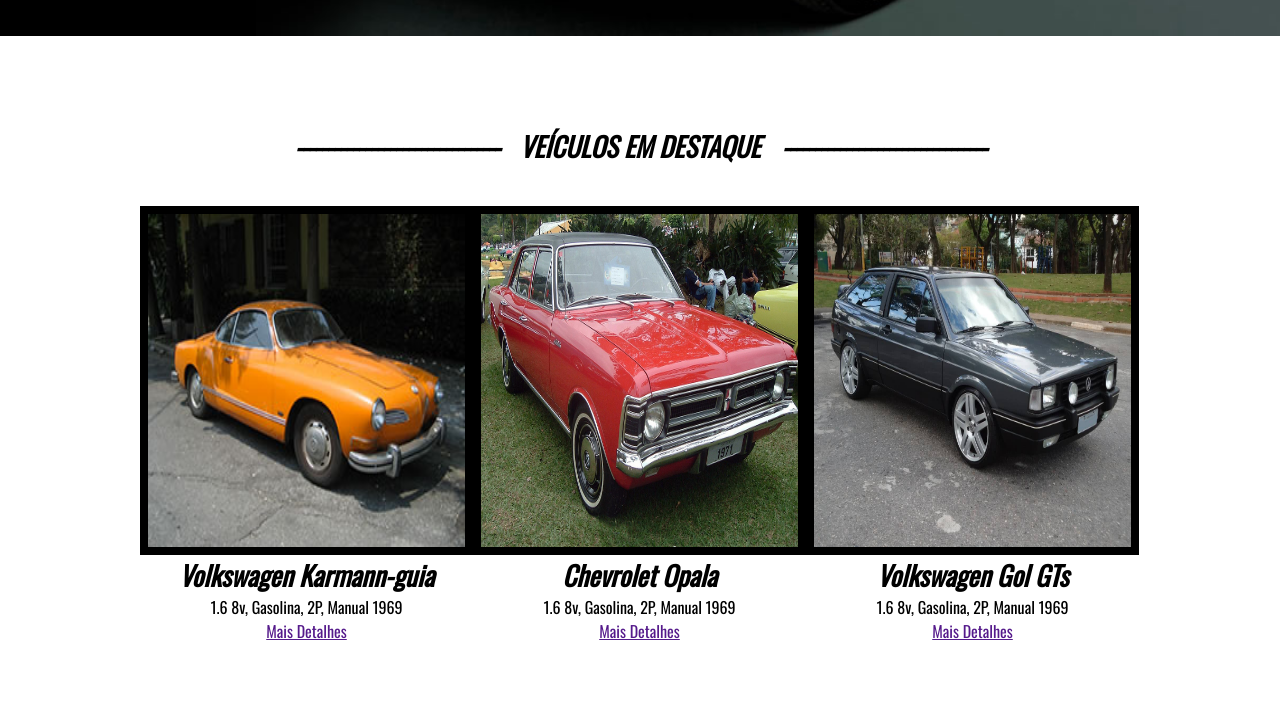
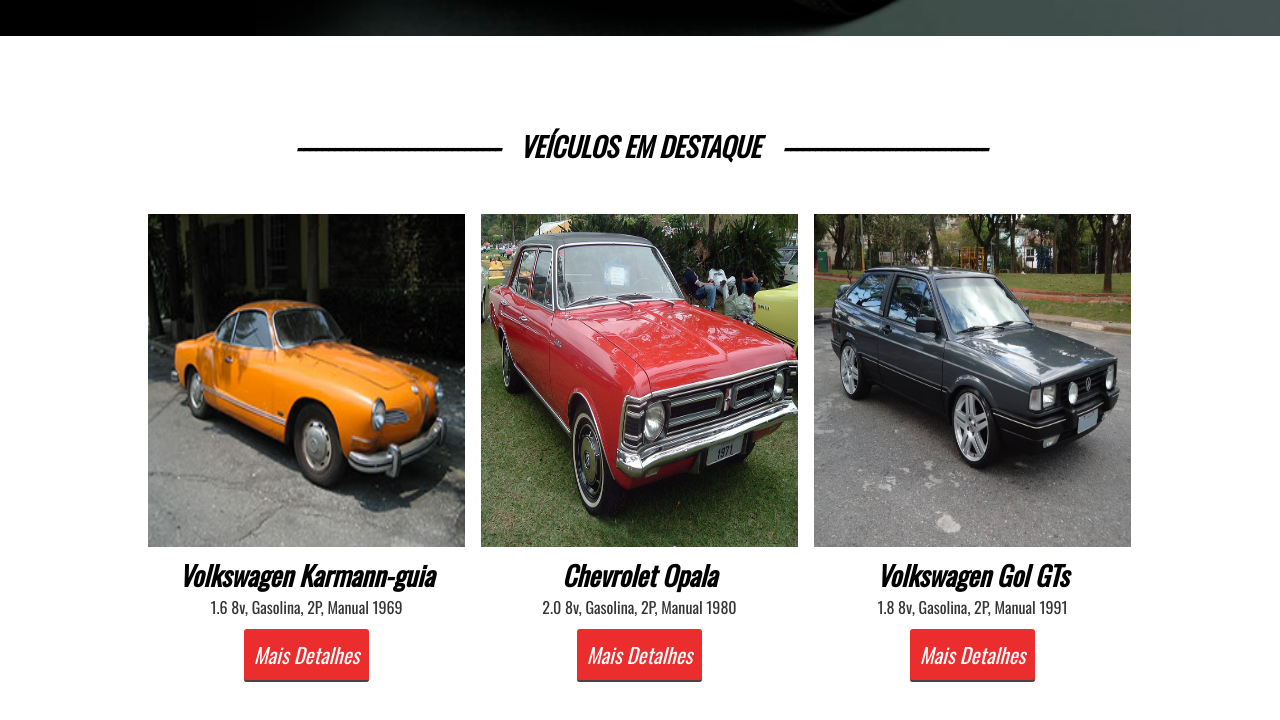
Before and after one commit to cidral-douglas/Project-Site-CarResale, a plain HTML site: page index.html in a window 1280 px wide. Shown: the part 694-1414 px from the top of the page. Before the commit the page ends 1337 px from the top, so only its background shows below. Drawn offline with nearby package versions, Linux system fonts and the light colour scheme.

Commit message:
Adding the 'Veículos em Destaque' Section

```diff
--- a/index.html
+++ b/index.html
@@ -54,6 +54,7 @@
                 <div class="text-banner-single"> <p> VENDA </p> </div>
                 <div class="text-banner-single"> <p> CONTATO@RWVEICULOSESPECIAIS.COM.BR </p> </div>
             </div> <!--text-banner-->
+            <div class="clear"></div>
         </div> <!--container-->
 
     </section>
@@ -82,7 +83,7 @@
                 <div style="background-image: url('./images/carro2.jpg');" class="carro-img"></div>
                 <div class="info-carro">
                     <h2> Chevrolet Opala</h2>
-                    <p> 1.6 8v, Gasolina, 2P, Manual 1969 </p>
+                    <p> 2.0 8v, Gasolina, 2P, Manual 1980 </p>
                     <a href=""> Mais Detalhes</a>
                 </div> <!--info-carro-->
             </div> <!--vitrine-destaque-->
@@ -93,12 +94,13 @@
                 <div style="background-image: url('./images/carro3.jpg');" class="carro-img"></div>
                 <div class="info-carro">
                     <h2> Volkswagen Gol GTs</h2>
-                    <p> 1.6 8v, Gasolina, 2P, Manual 1969 </p>
-                    <a href=""> Mais Detalhes</a>
+                    <p> 1.8 8v, Gasolina, 2P, Manual 1991 </p>
+                    <div> <a href=""> Mais Detalhes</a> </div>
                 </div> <!--info-carro-->
             </div> <!--vitrine-destaque-->
             <!---------------------------------------->
 
+            <div class="clear"></div>
         </div> <!--container-->
 
     </section>
--- a/styles/style.css
+++ b/styles/style.css
@@ -179,8 +179,35 @@ section.veiculos-destaque .container{
 .vitrine-destaque .carro-img{
     width: 100%;
     padding-top: 100%;
-    border: 8px solid black;
+    border: 8px solid white;
     background-size: 100% 100%;
+}
+
+.vitrine-destaque h2{
+    font-size: 21px;
+    font-style: italic;
+}
+
+.vitrine-destaque p{
+    font-size: 16px;
+    color: #353535;
+}
+
+.vitrine-destaque a{
+    font-size: 21px;
+    font-style: italic;
+    text-decoration: none;
+    color: white;
+    background-color: #EB2D2D;
+    position: relative;
+    top: 20px;
+    padding: 10px;
+    border-bottom: 2px solid rgb(70,70,70);
+    border-radius: 3px;
+}
+
+.vitrine-destaque a:hover{
+    background-color: #da2a2a;
 }
 
 /*********************************************************************/
```
